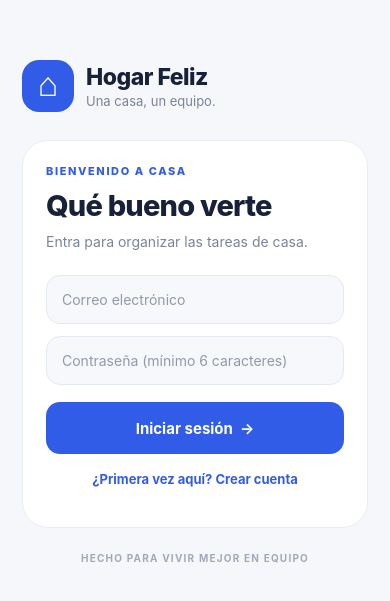
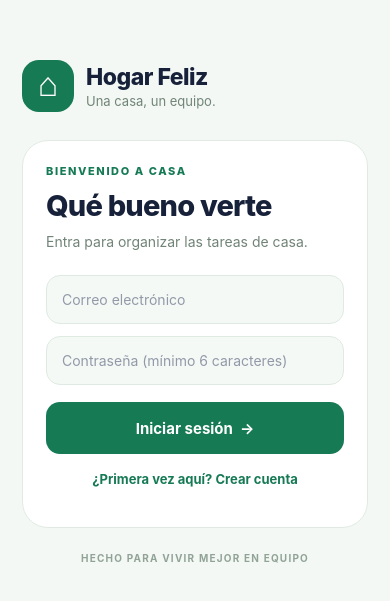
Before and after one commit to jtecnojohan-byte/hogar-feliz, a React Native app: screen / in a window 390 px wide. Shown: the part 113-714 px from the top of the page. Built offline with nearby package versions, Linux system fonts and the light colour scheme.

Commit message:
Refresh Hogar Feliz visual theme

```diff
--- a/App.tsx
+++ b/App.tsx
@@ -350,7 +350,7 @@ export default function App() {
     return (
       <SafeAreaView style={s.safe}>
         <View style={s.center}>
-          <ActivityIndicator size="large" color="#315CE8" />
+          <ActivityIndicator size="large" color="#167A55" />
           <Text style={s.helper}>Cargando Hogar Feliz...</Text>
         </View>
       </SafeAreaView>
@@ -360,7 +360,7 @@ export default function App() {
   return (
     <SafeAreaView style={s.safe}>
       <ExpoStatusBar style="dark" />
-      <StatusBar barStyle="dark-content" backgroundColor="#F5F7FB" />
+      <StatusBar barStyle="dark-content" backgroundColor="#F3F8F5" />
 
       <KeyboardAvoidingView
         style={{ flex: 1 }}
@@ -684,7 +684,7 @@ export default function App() {
 }
 
 const s = StyleSheet.create({
-  safe: { flex: 1, backgroundColor: '#F5F7FB' },
+  safe: { flex: 1, backgroundColor: '#F3F8F5' },
   container: {
     flexGrow: 1,
     paddingHorizontal: 22,
@@ -703,7 +703,7 @@ const s = StyleSheet.create({
     width: 52,
     height: 52,
     borderRadius: 17,
-    backgroundColor: '#315CE8',
+    backgroundColor: '#167A55',
     alignItems: 'center',
     justifyContent: 'center',
     elevation: 5,
@@ -720,17 +720,17 @@ const s = StyleSheet.create({
     fontWeight: '800',
     letterSpacing: -0.5,
   },
-  tagline: { color: '#79839A', fontSize: 13, marginTop: 2 },
+  tagline: { color: '#718477', fontSize: 13, marginTop: 2 },
   card: {
     backgroundColor: '#fff',
     borderRadius: 26,
     padding: 23,
     borderWidth: 1,
-    borderColor: '#E8ECF4',
+    borderColor: '#E0EAE2',
     elevation: 3,
   },
   eyebrow: {
-    color: '#315CE8',
+    color: '#167A55',
     fontSize: 11,
     fontWeight: '800',
     letterSpacing: 1.6,
@@ -743,15 +743,15 @@ const s = StyleSheet.create({
     letterSpacing: -0.8,
   },
   subtitle: {
-    color: '#7B8498',
+    color: '#718477',
     fontSize: 14,
     lineHeight: 21,
     marginTop: 8,
     marginBottom: 23,
   },
   input: {
-    backgroundColor: '#F7F8FC',
-    borderColor: '#E5E9F2',
+    backgroundColor: '#F5F9F5',
+    borderColor: '#DFEAE2',
     borderWidth: 1,
     borderRadius: 14,
     paddingHorizontal: 15,
@@ -761,7 +761,7 @@ const s = StyleSheet.create({
     marginBottom: 12,
   },
   primary: {
-    backgroundColor: '#315CE8',
+    backgroundColor: '#167A55',
     borderRadius: 14,
     minHeight: 52,
     alignItems: 'center',
@@ -776,20 +776,20 @@ const s = StyleSheet.create({
     alignItems: 'center',
     justifyContent: 'center',
     borderWidth: 1,
-    borderColor: '#D8E0F5',
-    backgroundColor: '#F5F7FF',
+    borderColor: '#D4E7D9',
+    backgroundColor: '#F0F7F2',
   },
-  secondaryText: { color: '#315CE8', fontSize: 15, fontWeight: '700' },
+  secondaryText: { color: '#167A55', fontSize: 15, fontWeight: '700' },
   linkButton: { alignItems: 'center', paddingVertical: 17 },
   link: {
-    color: '#315CE8',
+    color: '#167A55',
     fontWeight: '700',
     fontSize: 13,
     textAlign: 'center',
   },
   footer: {
     textAlign: 'center',
-    color: '#A2A9B8',
+    color: '#91A397',
     fontSize: 10,
     fontWeight: '700',
     letterSpacing: 1.2,
@@ -812,7 +812,7 @@ const s = StyleSheet.create({
     marginBottom: 10,
   },
   helper: {
-    color: '#7B8498',
+    color: '#718477',
     fontSize: 13,
     lineHeight: 19,
     marginBottom: 15,
@@ -824,28 +824,28 @@ const s = StyleSheet.create({
     gap: 10,
     marginVertical: 20,
   },
-  line: { height: 1, backgroundColor: '#E9EDF4', flex: 1 },
+  line: { height: 1, backgroundColor: '#E0EAE2', flex: 1 },
   orText: {
-    color: '#9AA2B3',
+    color: '#91A397',
     fontSize: 9,
     fontWeight: '800',
     letterSpacing: 1,
   },
   codeBox: {
-    backgroundColor: '#F2F5FF',
+    backgroundColor: '#EAF5EE',
     borderRadius: 16,
     padding: 16,
     marginBottom: 18,
     alignItems: 'center',
   },
   codeLabel: {
-    color: '#79839A',
+    color: '#718477',
     fontSize: 10,
     fontWeight: '800',
     letterSpacing: 1.2,
   },
   code: {
-    color: '#315CE8',
+    color: '#167A55',
     fontSize: 27,
     fontWeight: '900',
     letterSpacing: 3,
@@ -864,8 +864,8 @@ const s = StyleSheet.create({
     alignItems: 'center',
     borderRadius: 11,
   },
-  tabActive: { backgroundColor: '#315CE8' },
-  tabText: { color: '#68738B', fontSize: 12, fontWeight: '700' },
+  tabActive: { backgroundColor: '#167A55' },
+  tabText: { color: '#64766A', fontSize: 12, fontWeight: '700' },
   tabTextActive: { color: '#fff' },
   empty: {
     color: '#8A93A6',
@@ -877,20 +877,20 @@ const s = StyleSheet.create({
   listItem: {
     flexDirection: 'row',
     alignItems: 'center',
-    backgroundColor: '#F7F8FC',
+    backgroundColor: '#F5F9F5',
     borderWidth: 1,
-    borderColor: '#E9EDF4',
+    borderColor: '#E0EAE2',
     borderRadius: 13,
     padding: 14,
     marginTop: 9,
   },
   check: {
-    color: '#315CE8',
+    color: '#167A55',
     fontSize: 22,
     fontWeight: '700',
     marginRight: 12,
   },
   checkDone: { color: '#16834A' },
   itemText: { color: '#17213A', fontSize: 14, flex: 1 },
-  itemDone: { color: '#9AA2B3', textDecorationLine: 'line-through' },
+  itemDone: { color: '#91A397', textDecorationLine: 'line-through' },
 });
```
